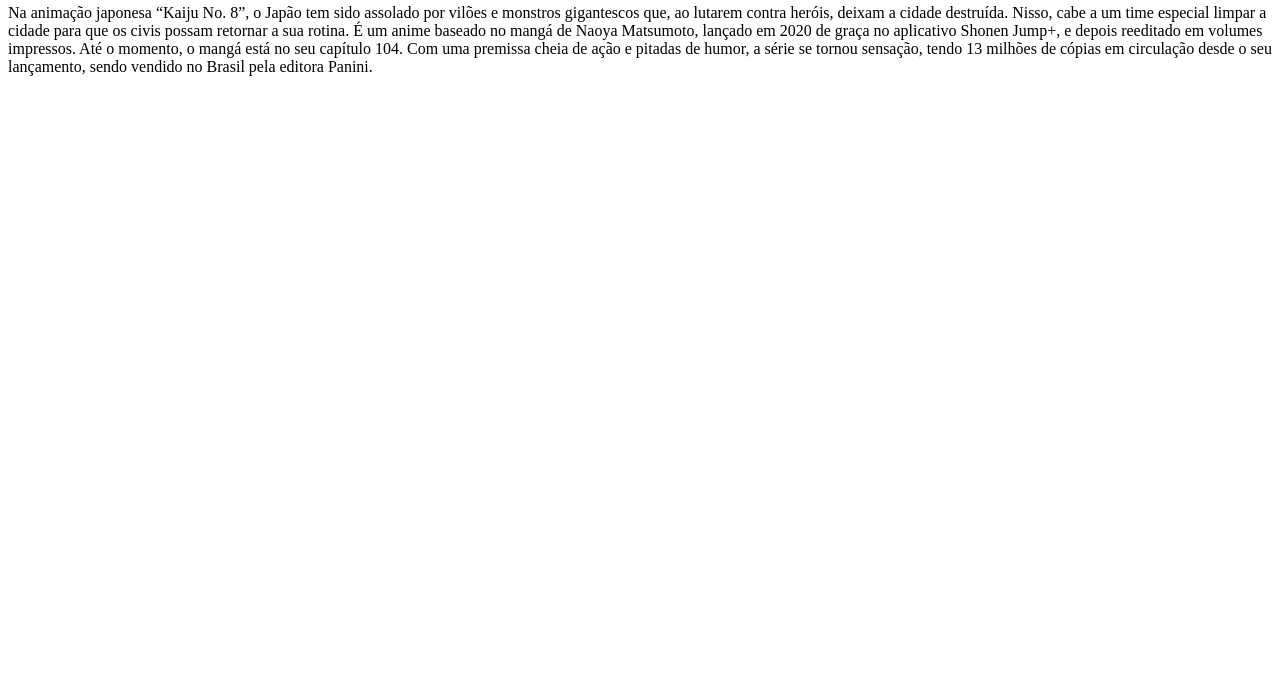
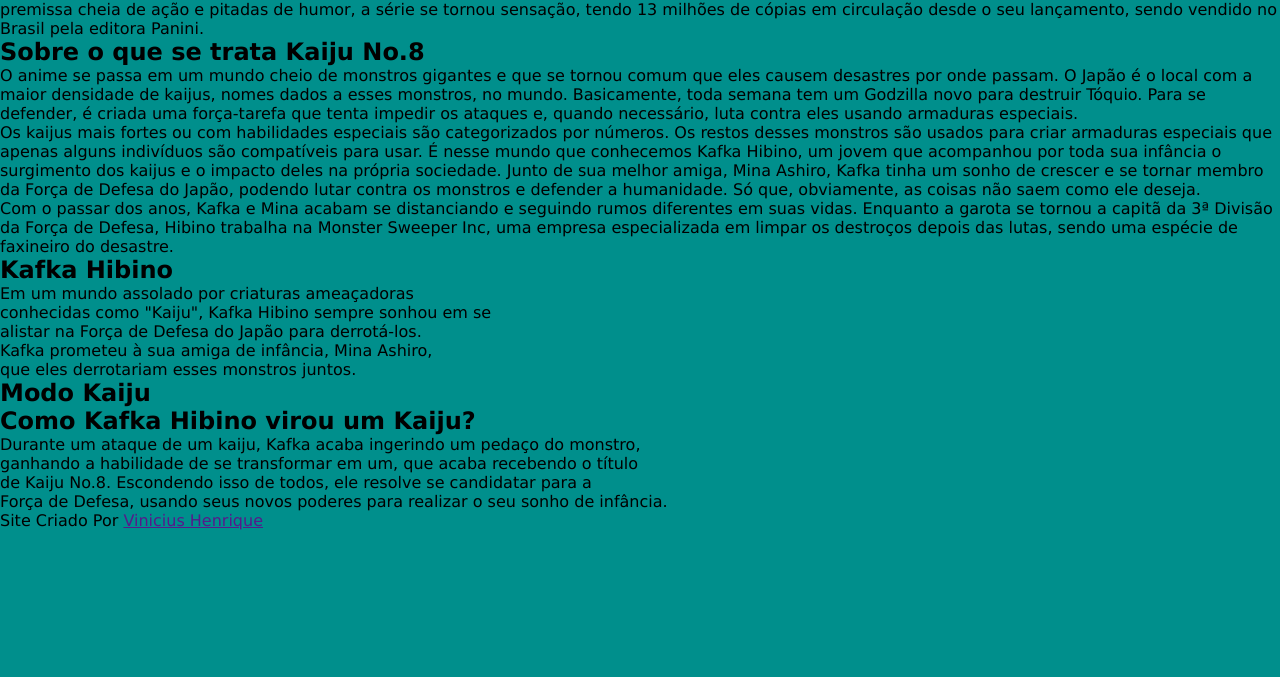
Before and after one commit to ViniciusHenrique09/TestePARALAX, a plain HTML site: page paralax.html in a window 1280 px wide. Shown: the part 123-800 px from the top of the page. Drawn offline with Linux system fonts and the light colour scheme; a web font is replaced by a local one.

Commit message:
atualizando o codigo

```diff
--- a/estilo/style.css
+++ b/estilo/style.css
@@ -1 +1,32 @@
 @charset "UTF-8";
+
+@import url('https://fonts.googleapis.com/css2?family=Graduate&display=swap');
+
+@import url('https://fonts.googleapis.com/css2?family=Chivo+Mono:ital,wght@0,100..900;1,100..900&display=swap');
+
+:root{
+    --fonte01: Verdana, Geneva, Tahoma, sans-serif;
+    --fonte02: "Graduate", serif; /* titulo */
+    --fonte03: "Chivo Mono", monospace; /* sub-titulo */
+
+    --cor01: #008F8C; /* cor de fundo do body */
+    --cor02: #015958;
+    --cor03: #0CABA8;
+}
+
+*{
+    margin: 0px;
+    padding: 0px;
+}
+
+html, body{
+    min-height: 100vh;
+    background-color: var(--cor01);
+    font-family: var(--fonte01);
+}
+
+header{
+    background-image: linear-gradient( to top, var(--cor02), var(--cor03));
+    color: white;
+    text-align: center;
+}
--- a/paralax.html
+++ b/paralax.html
@@ -17,12 +17,26 @@
     </section>
 
     <section class="normal">
-
+        <h1>Sobre o que se trata Kaiju No.8</h1>
+        <p>O anime se passa em um mundo cheio de monstros gigantes e que se tornou comum que eles causem desastres por onde passam. O Japão é o local com a maior densidade de kaijus, nomes dados a esses monstros, no mundo. Basicamente, toda semana tem um Godzilla novo para destruir Tóquio. Para se defender, é criada uma força-tarefa que tenta impedir os ataques e, quando necessário, luta contra eles usando armaduras especiais. <br>
+        Os kaijus mais fortes ou com habilidades especiais são categorizados por números. Os restos desses monstros são usados para criar armaduras especiais que apenas alguns indivíduos são compatíveis para usar.
+        É nesse mundo que conhecemos Kafka Hibino, um jovem que acompanhou por toda sua infância o surgimento dos kaijus e o impacto deles na própria sociedade. Junto de sua melhor amiga, Mina Ashiro, Kafka tinha um sonho de crescer e se tornar membro da Força de Defesa do Japão, podendo lutar contra os monstros e defender a humanidade. Só que, obviamente, as coisas não saem como ele deseja. <br>
+        Com o passar dos anos, Kafka e Mina acabam se distanciando e seguindo rumos diferentes em suas vidas. Enquanto a garota se tornou a capitã da 3ª Divisão da Força de Defesa, Hibino trabalha na Monster Sweeper Inc, uma empresa especializada em limpar os destroços depois das lutas, sendo uma espécie de faxineiro do desastre.</p>
     </section>
 
+    <section>
+        <h1>Kafka Hibino</h1>
+            <p>Em um mundo assolado por criaturas ameaçadoras <br> conhecidas como "Kaiju", Kafka Hibino sempre sonhou em se <br>alistar na Força de Defesa do Japão para derrotá-los. <br> Kafka prometeu à sua amiga de infância, Mina Ashiro, <br> que eles derrotariam esses monstros juntos.</p>
+    </section>
 
+    <section>
+        <h1>Modo Kaiju</h1>
+        <h2>Como Kafka Hibino virou um Kaiju?</h2>
+            <p>Durante um ataque de um kaiju, Kafka acaba ingerindo um pedaço do monstro, <br> ganhando a habilidade de se transformar em um, que acaba recebendo o título <br> de Kaiju No.8. Escondendo isso de todos, ele resolve se candidatar para a <br>Força de Defesa, usando seus novos poderes para realizar o seu sonho de infância.</p>
+    </section>
 
-    <section></section>
-    <section></section>
+    <footer>
+        <p>Site Criado Por <a href="">Vinicius Henrique</a></p>
+    </footer>
 </body>
 </html>
```
Also changed, not shown: imagens/kafka.jpeg (added), 1 other file.
